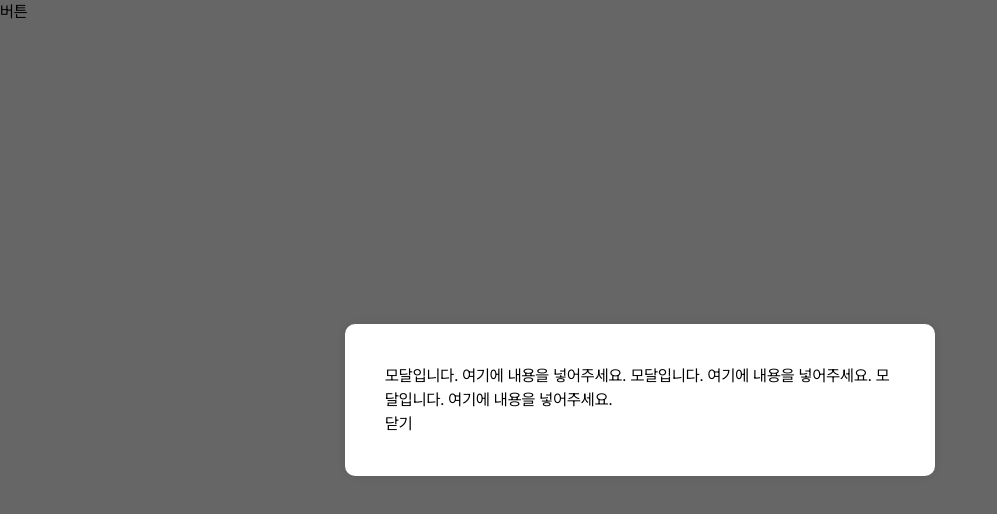
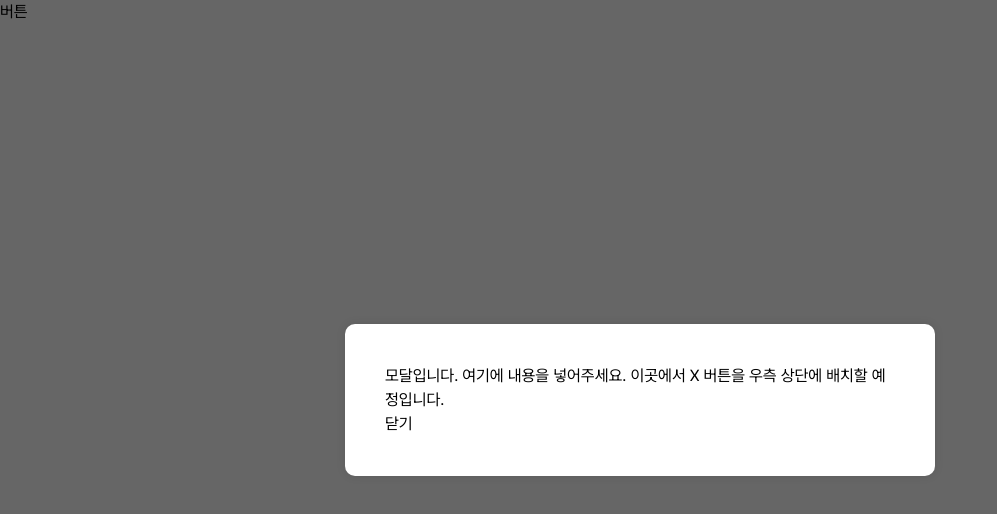
Before and after one commit to ayoung-iya/trablock, a Next.js app: page /modaltest in a window 1280 px wide. Both pictures are taken after a click on the button "버튼". Shown: the top 514 px of the page, without its empty margins (0-997 px from the left). Built offline with nearby package versions, Linux system fonts and the light colour scheme.

Commit message:
chore: 텍스트 변경

```diff
--- a/src/components/modal/Modal.tsx
+++ b/src/components/modal/Modal.tsx
@@ -39,10 +39,7 @@ export default function Modal({ children, onClose, onAfterOpen, onAfterClose, cl
       parentSelector={() => modalRoot}
       appElement={modalRoot}
     >
-      <p>
-        모달입니다. 여기에 내용을 넣어주세요. 모달입니다. 여기에 내용을 넣어주세요. 모달입니다. 여기에 내용을
-        넣어주세요.{' '}
-      </p>
+      <p>모달입니다. 여기에 내용을 넣어주세요. 이곳에서 X 버튼을 우측 상단에 배치할 예정입니다.</p>
       {children}
       <button onClick={onClose} type="button">
         닫기
```
